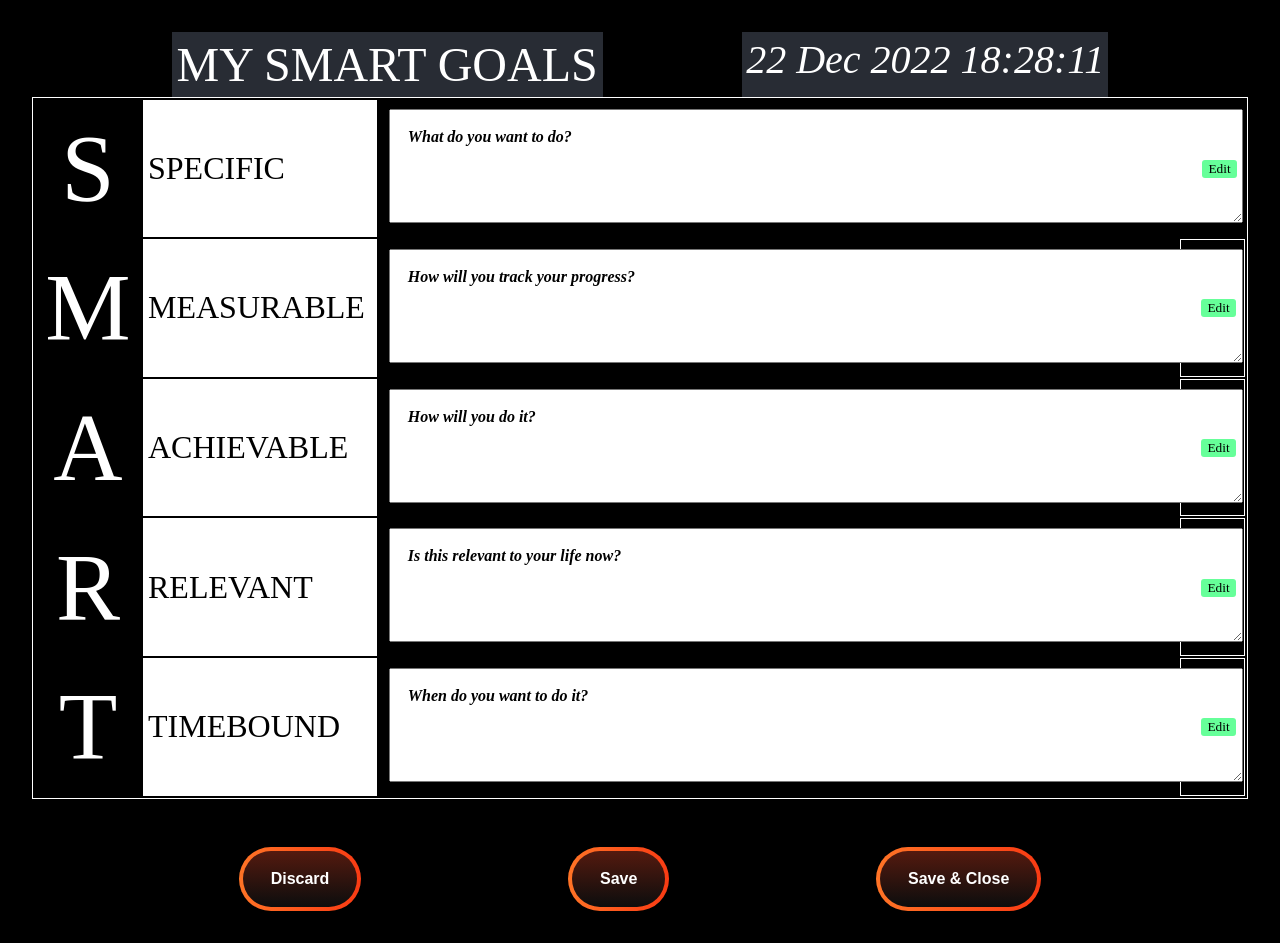
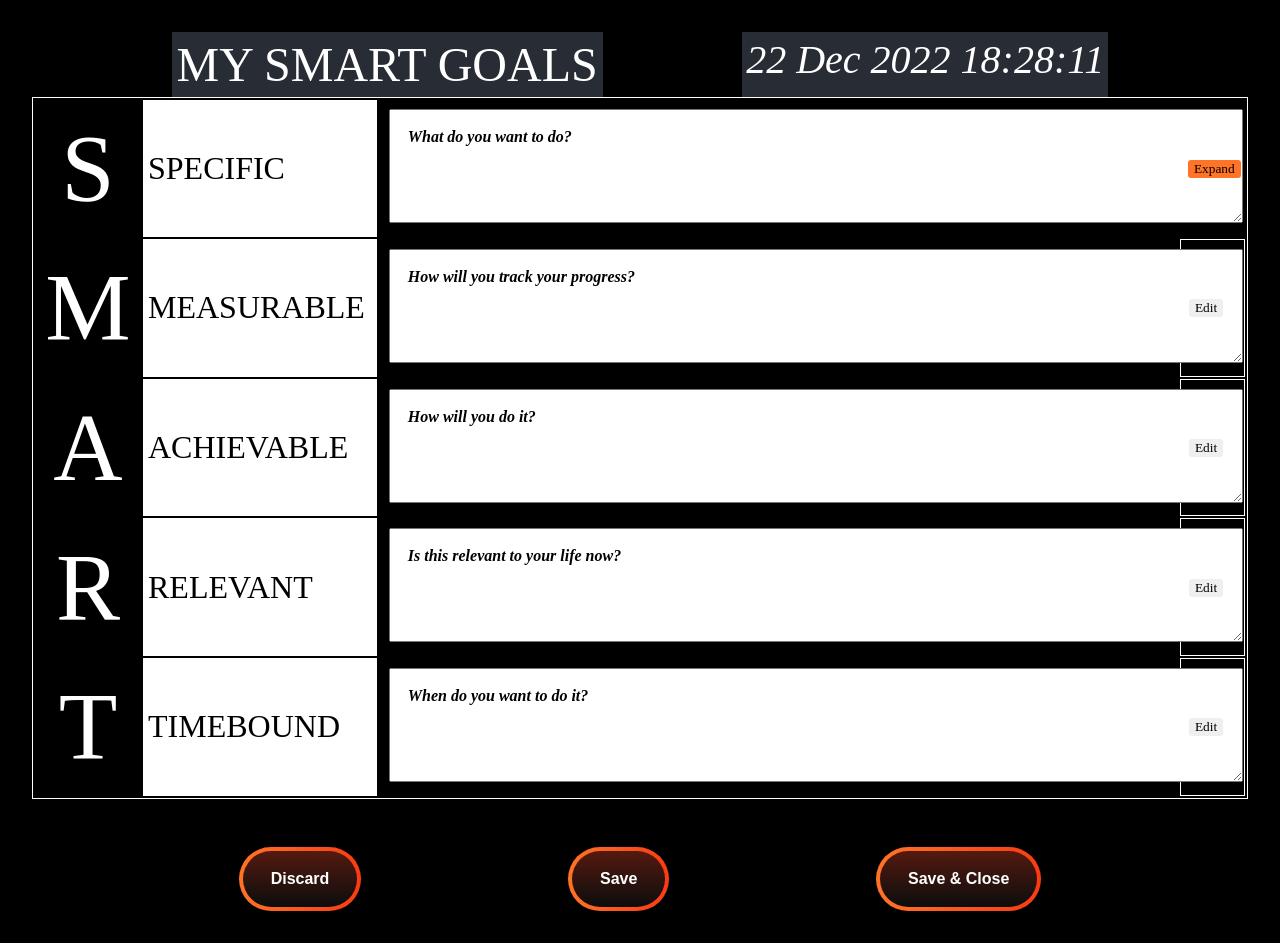
Before and after one commit to DelroyGayle/prototype2, a React (Create React App) app: page / in a window 1280 px wide. Built offline with nearby package versions, Linux system fonts and the light colour scheme.

Commit message:
button ok

```diff
--- a/src/App.css
+++ b/src/App.css
@@ -3,6 +3,7 @@
   --colour-black: #000000;
   --REMAINING_TEXT_DEFAULT_COLOUR: "#657786";
   --LESSTHAN21_COLOUR: "#FF0000"; /* Red */
+  --expand-button-colour: rgb(255, 116, 38);
 }
 
 /* Make the placeholder italics */
@@ -105,10 +106,6 @@ td {
 }
 */
 
-td.edit-buttons {
-  text-align: right;
-}
-
 button {
   border-radius: 3px;
   border: none;
@@ -121,12 +118,8 @@ button:hover {
   opacity: 0.9;
 }
 
-button.edit {
-  background: #6F9;
-}
-
-button.delete {
-  background: #F69;
+button.expand {
+  background: var(--expand-button-colour);
 }
 
 .td-letter-column {
@@ -323,11 +316,13 @@ button.delete {
       height: 100%;
   }
 
+  /*
   td.edit-buttons,
   td.empty {
     /*flex: 1 0 90%;
-    text-align: center;*/
+    text-align: center;
   }
+  */
 }
 
 * {
--- a/src/EnterPlans.js
+++ b/src/EnterPlans.js
@@ -334,8 +334,8 @@ const EnterPlans = () => {
               {showRemainingTextMessage[0]}
             </section>
           </td>
-          <td className="td-expand-buttons edit-buttons">
-            <button className="edit">Edit</button>
+          <td className="td-expand-buttons">
+            <button className="expand">Expand</button>
             {/* <button className="delete">Delete</button> */}
           </td>
         </tr>
```
